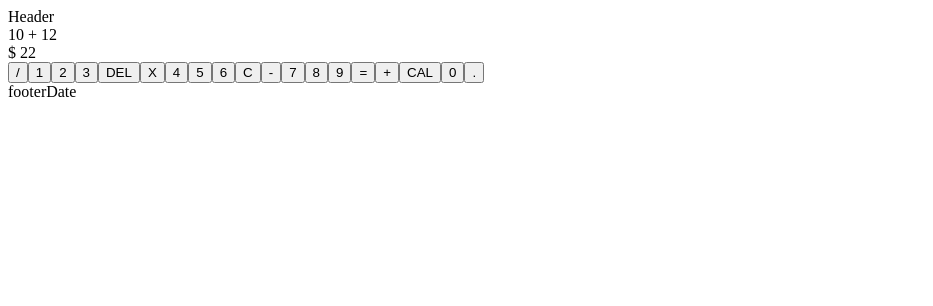
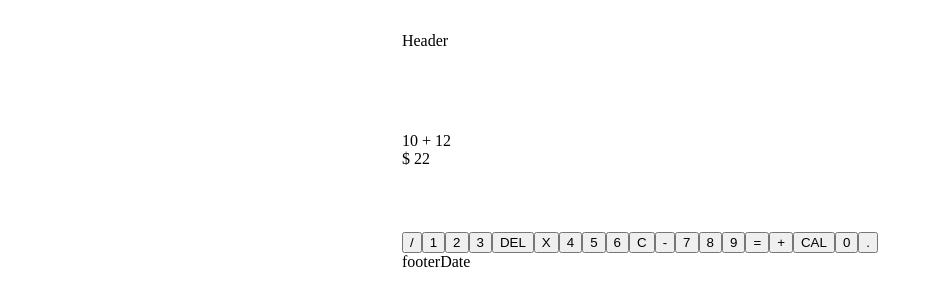
Before and after one commit to frankcdlc/calculator-react, a React (Create React App) app in the folder calculator/: page / in a window 1280 px wide. Shown: the top 306 px of the page, without its empty margins (0-933 px from the left). Built offline with nearby package versions, Linux system fonts and the light colour scheme.

Commit message:
ADD: container styles

```diff
--- a/calculator/src/components/conatainer.jsx
+++ b/calculator/src/components/conatainer.jsx
@@ -1,17 +1,27 @@
+import styled from "@emotion/styled"
+
 import React from 'react'
 import Board from './board';
 import Display from './display';
 import FooterDate from './footerDate';
 import Header from './header';
 
-export const Container = () => {
+const Container = () => {
+  const StyledContainer = styled.div({
+    display: `grid`,
+    gridTemplateRows: `100px 100px 1fr 50px`,
+    justifyContent: `center`,
+    alignContent: `center`,
+    marginBlock: `2rem auto`
+  })
+
   return (
-    <div>
+    <StyledContainer>
       <Header></Header>
       <Display></Display>
       <Board/>
       <FooterDate/>
-    </div>
+    </StyledContainer>
   )
 }
 
```
